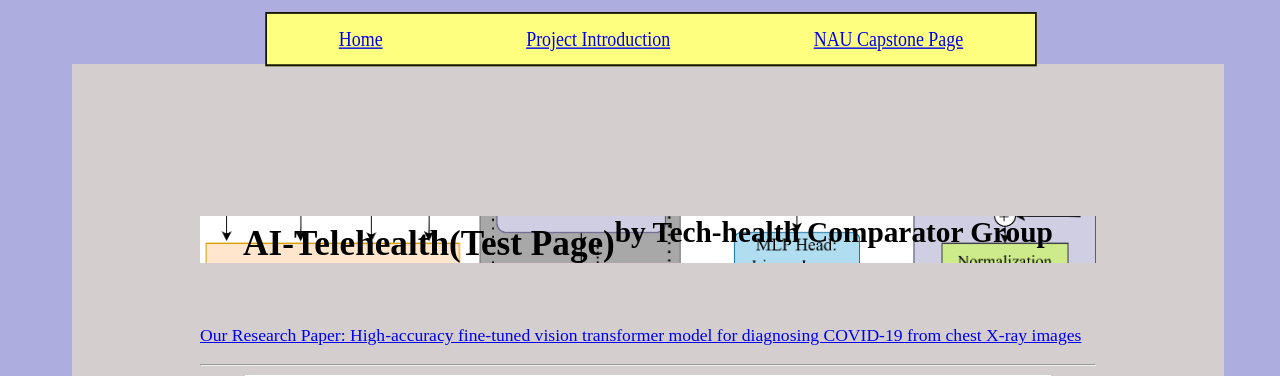
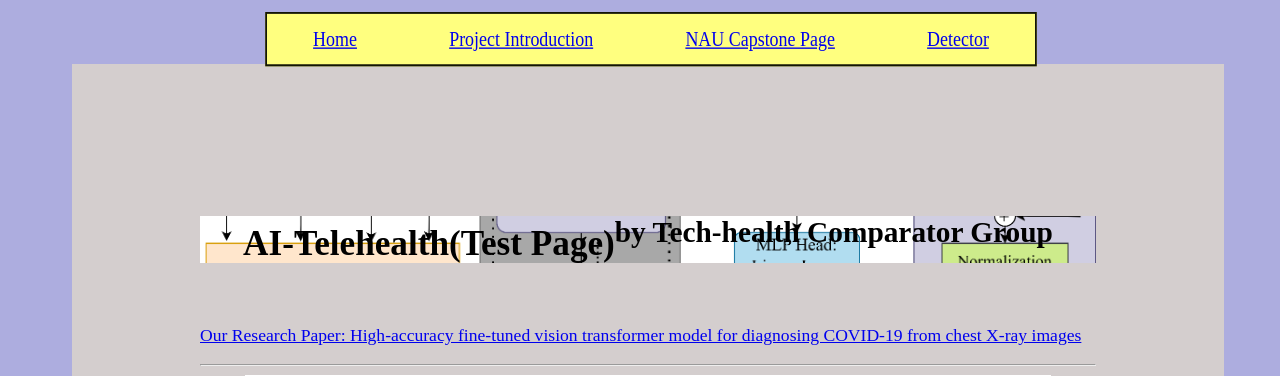
Before and after one commit to TyBruceChen/NAU-AI-Telehealth-Web-App, a Flask app: page / in a window 1280 px wide. Shown: the top 376 px of the page. Run offline with Flask 3, Linux system fonts and the light colour scheme; parts of the project's set-up code (start-up, migrations or seed data) failed here and were passed over.

Commit message:
Add files via upload

```diff
--- a/templates/index.html
+++ b/templates/index.html
@@ -16,6 +16,7 @@
                 <div id="navigationitem"><a href="/">Home</a></div>
                 <div id="navigationitem"><a href="https://sites.google.com/nau.edu/ai-telehealth/home">Project Introduction</a></div>
                 <div id="navigationitem"><a href="https://ceias.nau.edu/capstone/d4p/">NAU Capstone Page</a></div>
+                <div id="navigationitem"><a href="/#prediction-block">Detector</a></div>
                 </div>
             </p>
         </nav>
@@ -38,6 +39,7 @@
         </div>
 
         <div class="imgUpload">
+            <section id="prediction-block">
             <h2>COVID19 Detection</h2>
             <form action="/" method="post" enctype="multipart/form-data">
                 <br>
@@ -50,6 +52,7 @@
 
                 <input type="submit" value="Upload (after you choose file)">
             </form>
+            </section>
         </div>
         <br><hr>
         <div>
```
